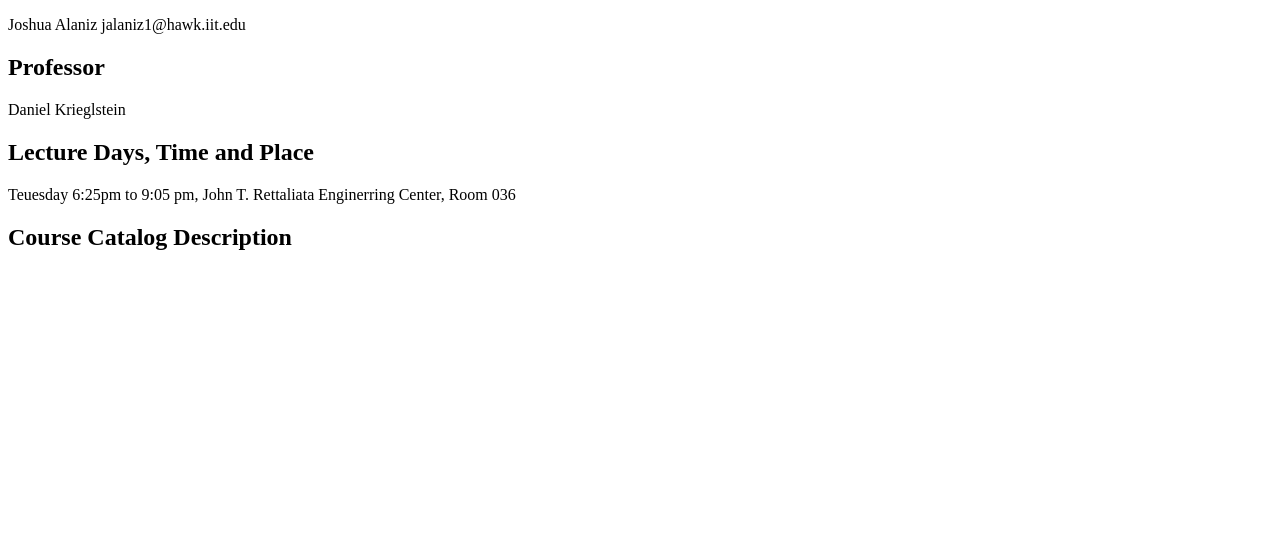
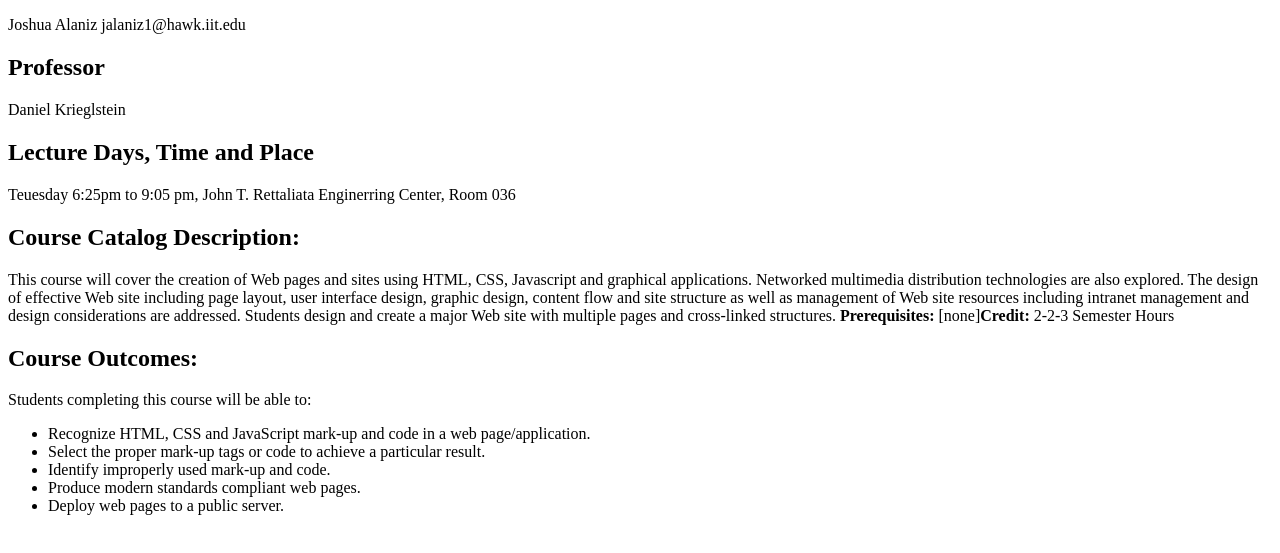
Before and after one commit to jalaniz-sys/lab2, a plain HTML site: page index.html in a window 1280 px wide. Shown: the part 91-644 px from the top of the page. Drawn offline with Linux system fonts and the light colour scheme.

Commit message:
added unordered list

```diff
--- a/index.html
+++ b/index.html
@@ -30,11 +30,33 @@ Lecture Days, Time and Place
 Teuesday 6:25pm to 9:05 pm, John T. Rettaliata Enginerring Center, Room 036
 </p>
 <h2>
-Course Catalog Description
+Course Catalog Description:
 </h2>
-
-
-
-
+<p>
+This course will cover the creation of Web pages and sites using HTML, CSS, Javascript and graphical applications. Networked multimedia distribution technologies are also explored. The design of effective Web site including page layout, user interface design, graphic design, content flow and site structure as well as management of Web site resources including intranet management and design considerations are addressed. Students design and create a major Web site with multiple pages and cross-linked structures. <strong>Prerequisites:</strong> [none]<strong>Credit:</strong> 2-2-3 Semester Hours
+</p>
+<h2>
+Course Outcomes:
+</h2>
+<p>
+Students completing this course will be able to:
+</p>
+<ul>
+<li>
+Recognize HTML, CSS and JavaScript mark-up and code in a web page/application.
+</li>
+<li>
+Select the proper mark-up tags or code to achieve a particular result.
+</li>
+<li>
+Identify improperly used mark-up and code.
+</li>
+<li>
+Produce modern standards compliant web pages.
+</li>
+<li>
+Deploy web pages to a public server.
+</li>
+</ul>
 
 </HTML>
```
